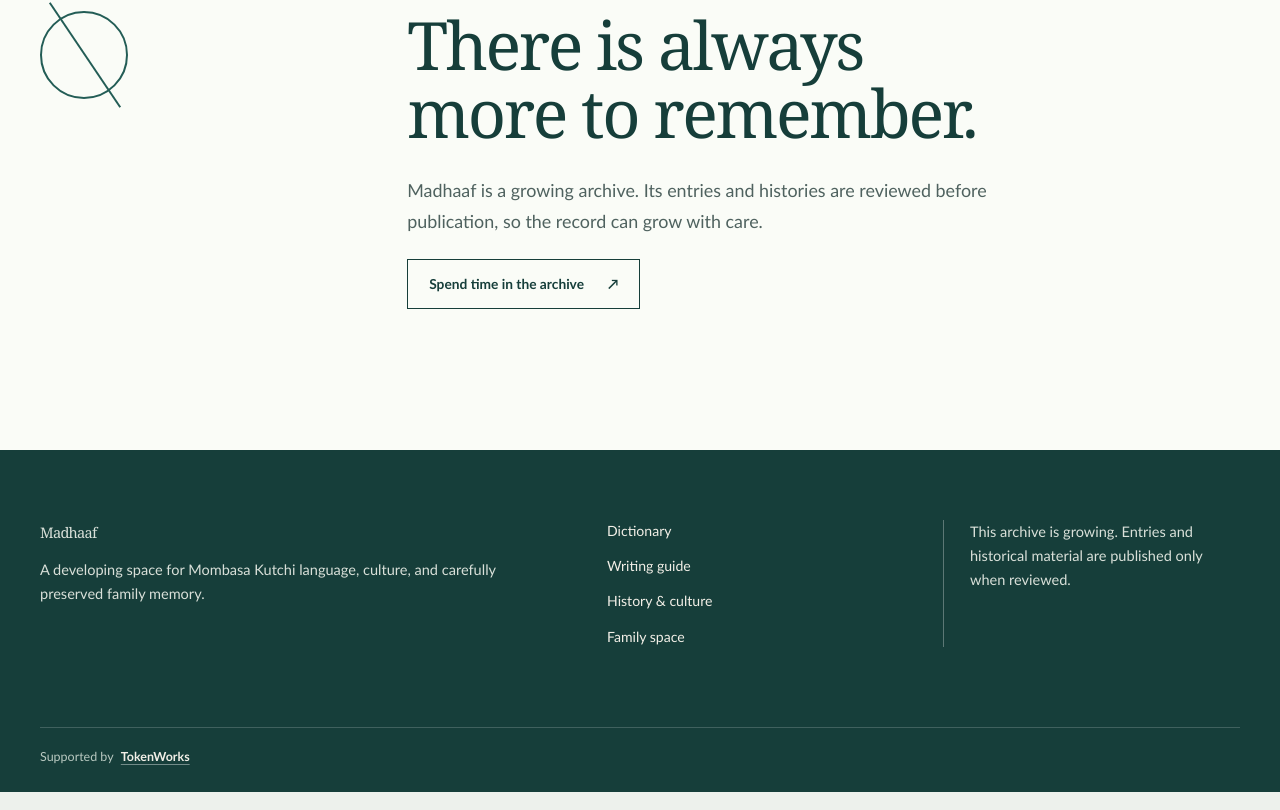
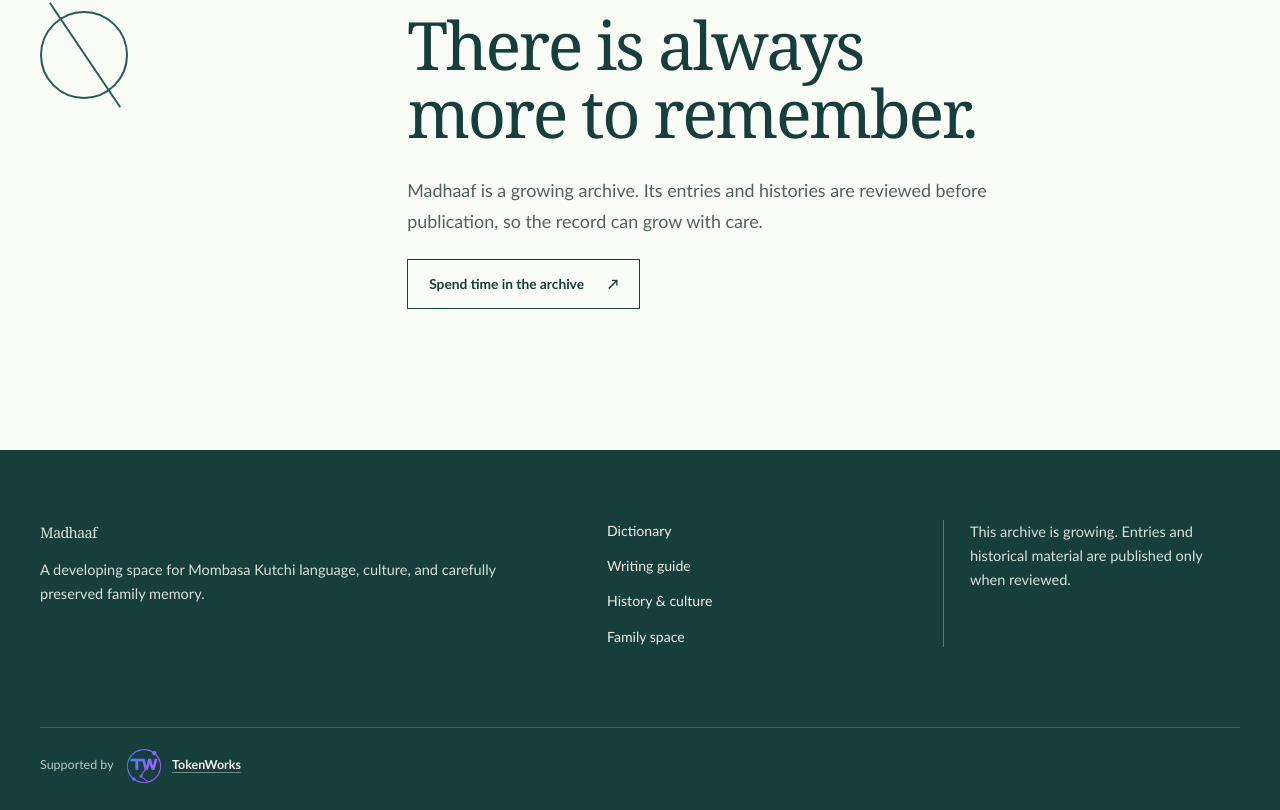
Before and after one commit to Fabdulla1/Madhaaf, a Next.js app: page / in a window 1280 px wide. Shown: the part 3432-4242 px from the top of the page. Built offline with nearby package versions, Linux system fonts and the light colour scheme; no server answers.

Commit message:
Add TokenWorks logo to supporter credit

```diff
--- a/src/app/globals.css
+++ b/src/app/globals.css
@@ -60,8 +60,9 @@ body { margin: 0; background: var(--canvas); color: var(--ink); font-family: var
 .site-footer nav { display: flex; flex-direction: column; gap: 14px; font-size: .88rem; }
 .site-footer a:hover { color: #f1aa90; }
 .footer-note { border-left: 1px solid rgba(255,255,255,.3); padding-left: 26px; }
-.footer-support { display: flex; align-items: baseline; gap: .45rem; border-top: 1px solid rgba(255,255,255,.18); padding-block: 20px 26px; color: #b9c9c1; font-size: .78rem; }
-.footer-support a { color: #f2efe7; font-weight: 700; text-decoration: underline; text-decoration-color: rgba(255,255,255,.4); text-underline-offset: 3px; }
+.footer-support { display: flex; align-items: center; gap: .55rem; border-top: 1px solid rgba(255,255,255,.18); padding-block: 16px 22px; color: #b9c9c1; font-size: .78rem; }
+.footer-support a { display: inline-flex; align-items: center; gap: .35rem; color: #f2efe7; font-weight: 700; text-decoration: underline; text-decoration-color: rgba(255,255,255,.4); text-underline-offset: 3px; }
+.footer-support img { width: 44px; height: 44px; object-fit: contain; }
 .footer-support a:hover { color: #f1aa90; text-decoration-color: currentColor; }
 
 /* Editorial home */
--- a/src/components/public/footer.tsx
+++ b/src/components/public/footer.tsx
@@ -1,4 +1,5 @@
 import Link from "next/link";
+import Image from "next/image";
 
 export function PublicFooter() {
   return (
@@ -24,7 +25,10 @@ export function PublicFooter() {
       </div>
       <div className="page-width footer-support">
         <span>Supported by</span>
-        <a href="https://www.tokenworks.ai/" rel="noopener noreferrer">TokenWorks</a>
+        <a href="https://www.tokenworks.ai/" rel="noopener noreferrer">
+          <Image src="/tokenworks-logo.png" width={44} height={44} alt="" />
+          TokenWorks
+        </a>
       </div>
     </footer>
   );
```
Also changed, not shown: public/tokenworks-logo.png (added).
